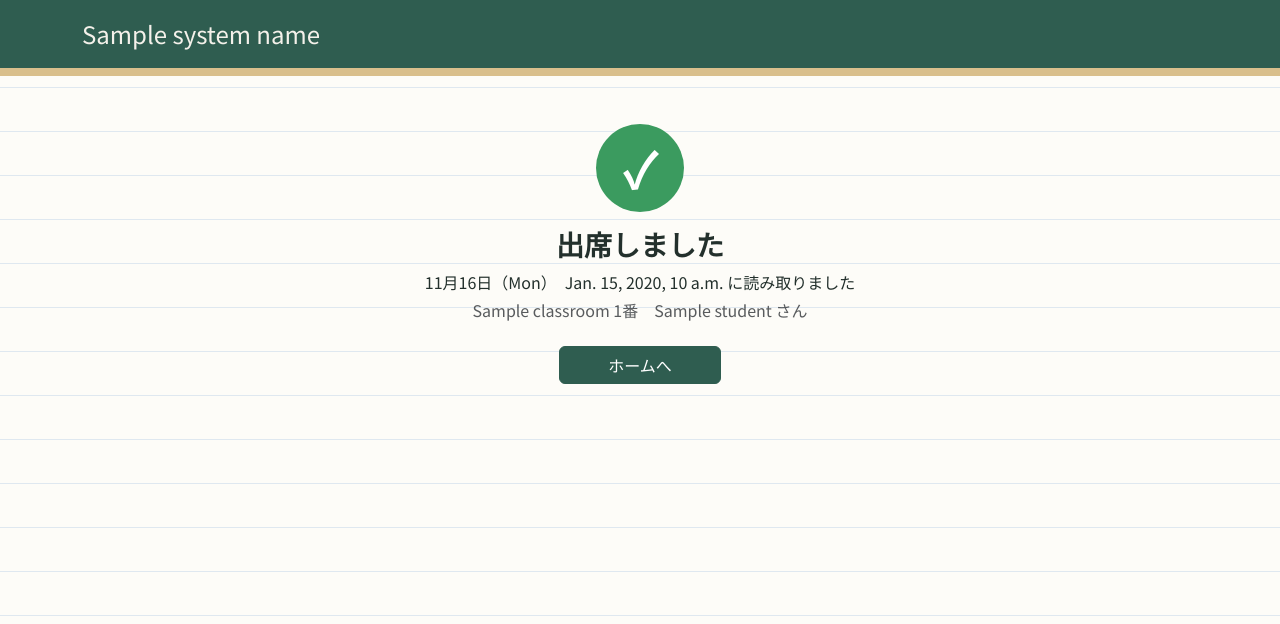
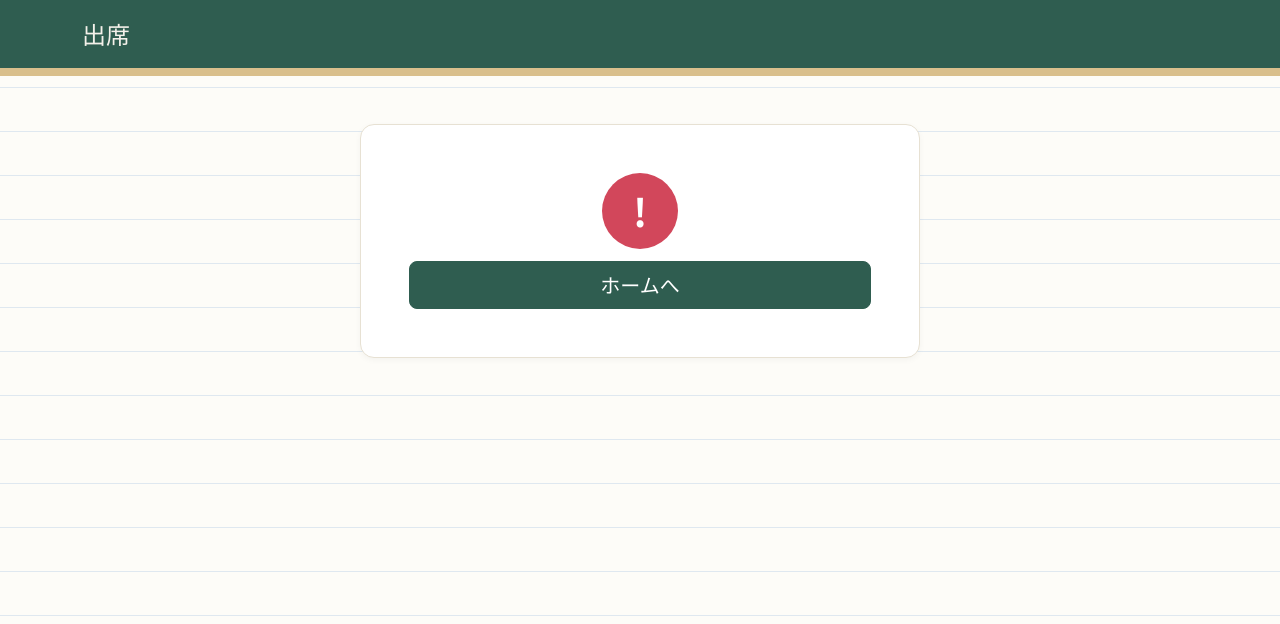
Before and after one commit to Natti3588/school-buddy, a Django app: template attendance/templates/attendance/scan_done.html in a window 1280 px wide. Shown: the top 624 px of the page. Run offline with Django 5.2, Linux system fonts and the light colour scheme; the template is opened without the code that fills it: most values are stand-ins (such as "Sample title", 1, 10 or a date in 2020); some web fonts are replaced.

Commit message:
feat: UI担当から渡された出席の結果画面を反映

```diff
--- a/attendance/templates/attendance/scan_done.html
+++ b/attendance/templates/attendance/scan_done.html
@@ -1,27 +1,63 @@
 {% extends "student/base.html" %}
-{% block title %}出席完了 - {{ system_name }}{% endblock %}
+{% block title %}出席 - {{ system_name }}{% endblock %}
+{% block heading %}出席{% endblock %}
 
 {% block content %}
-<div class="test-card text-center">
-
-    <div class="done-mark {% if record.status == 'late' %}late{% endif %}" aria-hidden="true">✓</div>
-
-    {% if record.scanned_at %}
-    <!-- QR コードで出席した -->
-    {% if record.status == "late" %}
-    <h1 class="h3 fw-bold mb-2">遅刻で記録しました</h1>
+<!-- QRコードを読み取ったあとの結果（自分の端末だけに出るので、遅刻もここでは表示してよい） -->
+<div class="test-card note-card p-4 p-md-5 text-center mx-auto" style="max-width: 560px;">
+    {% if ok %}
+    <div class="scan-icon {% if record.status == 'late' %}late{% else %}ok{% endif %}" aria-hidden="true">✓</div>
     {% else %}
-    <h1 class="h3 fw-bold mb-2">出席しました</h1>
-    {% endif %}
-    <p class="mb-1">{% now "n月j日（D）" %}　{{ record.scanned_time }} に読み取りました</p>
-    {% else %}
-    <!-- 先生が出欠の一覧で付けた -->
-    <h1 class="h3 fw-bold mb-2">今日の出欠は記録されています</h1>
-    <p class="mb-1">{% now "n月j日（D）" %}　{{ record.get_status_display }}</p>
+    <div class="scan-icon ng" aria-hidden="true">!</div>
     {% endif %}
 
-    <p class="text-muted mb-4">{{ student.classroom }} {{ student.attendance_number }}番　{{ student.name }} さん</p>
+    {% if state == "done" %}
+    <h1 class="h3 fw-bold mb-2">出席を受け付けました</h1>
+    <p class="text-muted mb-4">今日も一日がんばりましょう。</p>
+    {% elif state == "late" %}
+    <h1 class="h3 fw-bold mb-2">出席を受け付けました</h1>
+    <p class="text-muted mb-4">{{ times.late }}を過ぎていたため「遅刻」になりました。理由があるときは担任の先生に伝えてください。</p>
+    {% elif state == "already" %}
+    <h1 class="h3 fw-bold mb-2">すでに受け付けています</h1>
+    {% if record.scanned_at %}
+    <p class="text-muted mb-4">同じ日に2回読み取る必要はありません。</p>
+    {% else %}
+    <!-- QR コードを読む前に、先生が出欠の一覧で付けていた -->
+    <p class="text-muted mb-4">今日の出欠は、担任の先生が記録しています。</p>
+    {% endif %}
+    {% elif state == "expired" %}
+    <h1 class="h3 fw-bold mb-2">QRコードの有効期限が切れています</h1>
+    <p class="text-muted mb-4">QRコードは30秒ごとに変わります。先生の画面に出ている新しいQRコードを、もう一度読み取ってください。</p>
+    {% elif state == "invalid" %}
+    <h1 class="h3 fw-bold mb-2">無効なQRコードです。</h1>
+    <p class="text-muted mb-4">出席用のQRコードではありません。先生の画面に出ているQRコードを読み取ってください。</p>
+    {% elif state == "before" %}
+    <!-- UI にはない画面（QR コードは受付中しか出ないので、ふつうは起きない） -->
+    <h1 class="h3 fw-bold mb-2">出席の受付はまだ始まっていません</h1>
+    <p class="text-muted mb-4">受付は{{ times.open }}からです。時間になったら、もう一度読み取ってください。</p>
+    {% elif state == "closed" %}
+    <h1 class="h3 fw-bold mb-2">出席の受付は終了しました</h1>
+    <p class="text-muted mb-4">受付は{{ times.close }}までです。担任の先生に直接伝えてください。</p>
+    {% endif %}
 
-    <a href="{% url 'student_top' %}" class="btn btn-board px-5">ホームへ</a>
+    {% if ok %}
+    <dl class="scan-detail text-start mb-4">
+        <dt>名前</dt><dd>{{ student.classroom }} {{ student.attendance_number }}番　{{ student.name }}</dd>
+        <!-- D は曜日の短い形（LANGUAGE_CODE が ja なので「月」「火」になる） -->
+        <dt>日付</dt><dd>{{ record.date|date:"Y年n月j日（D）" }}　朝の出席</dd>
+        <dt>読み取り時刻</dt><dd>{{ record.scanned_time|default:"—" }}</dd>
+        <dt>結果</dt>
+        <dd><span class="scan-status {% if record.status == 'present' %}done{% elif record.status == 'late' %}late{% endif %}">{{ record.get_status_display }}</span></dd>
+    </dl>
+    {% endif %}
+
+    <div class="d-grid gap-2">
+        {% if retry %}
+        <a href="{% url 'attendance:scan' %}" class="btn btn-board btn-lg">もう一度読み取る</a>
+        <a href="{% url 'student_top' %}" class="btn btn-outline-secondary">ホームへ</a>
+        {% else %}
+        <a href="{% url 'student_top' %}" class="btn btn-board btn-lg">ホームへ</a>
+        {% endif %}
+    </div>
 </div>
 {% endblock %}
--- a/static/css/style.css
+++ b/static/css/style.css
@@ -884,11 +884,19 @@ a.home-tile:hover { border-color: var(--board); transform: translateY(-2px); col
     background: #2b2f2c; border-radius: 12px; overflow: hidden;
 }
 .scan-reader video { display: block; width: 100%; }
-/* 出席完了の印 */
-.done-mark {
-    width: 88px; height: 88px; margin: 0 auto 16px;
+/* 結果画面（UI の attendance_done に合わせる） */
+.scan-icon {
+    width: 76px; height: 76px; margin: 0 auto 12px; border-radius: 50%;
     display: flex; align-items: center; justify-content: center;
-    border-radius: 50%; background: #3b9b5f; color: #fff;
-    font-size: 3rem; font-weight: bold; line-height: 1;
+    font-size: 2.4rem; font-weight: bold; color: #fff;
 }
-.done-mark.late { background: #e0b020; }
+.scan-icon.ok   { background: #3b9b5f; }
+.scan-icon.late { background: #e0b020; }
+.scan-icon.ng   { background: #d2475b; }
+.scan-detail { display: grid; grid-template-columns: 7em 1fr; gap: 6px 12px; padding: 14px 18px;
+               background: #f6f4ef; border-radius: 8px; }
+.scan-detail dt { color: var(--muted); font-weight: normal; }
+.scan-detail dd { margin: 0; font-weight: bold; }
+.scan-status { display: inline-block; padding: 1px 10px; border-radius: 4px; }
+.scan-status.done { background: #e8f5ec; color: #1f6b3a; }
+.scan-status.late { background: #fff6d8; color: #7a5c00; }
```
Also changed, not shown: attendance/models.py (+27 -10 lines), attendance/templates/attendance/scan.html (+8 -12 lines), attendance/views.py (+50 -25 lines), templates/student/top.html (+10 -6 lines).
